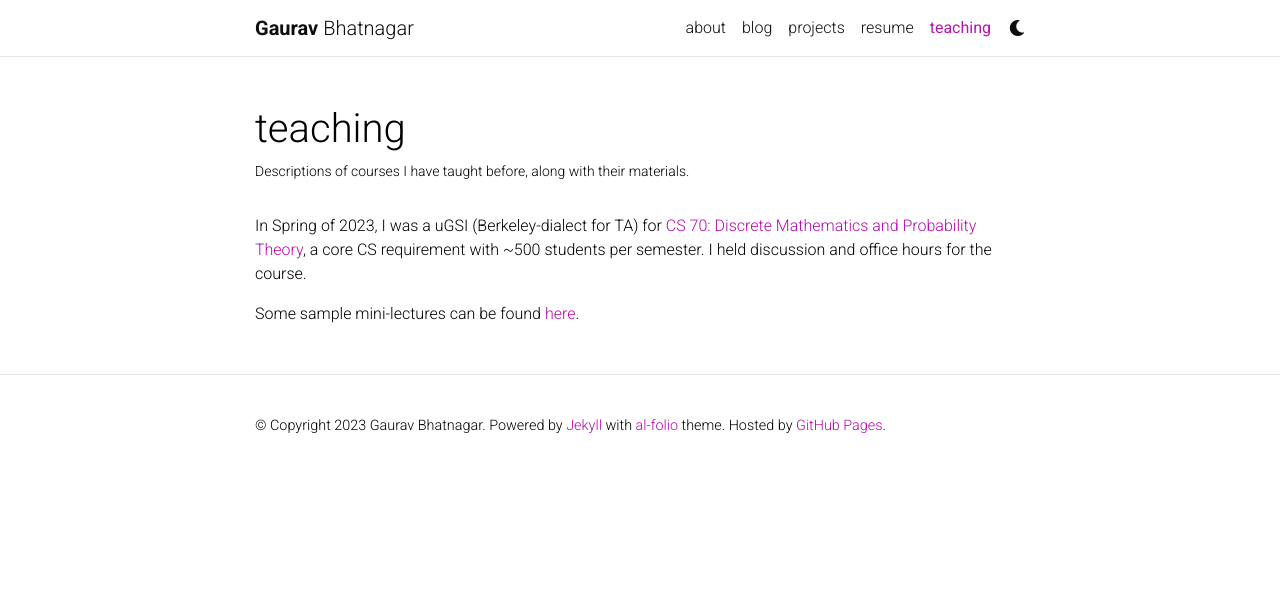
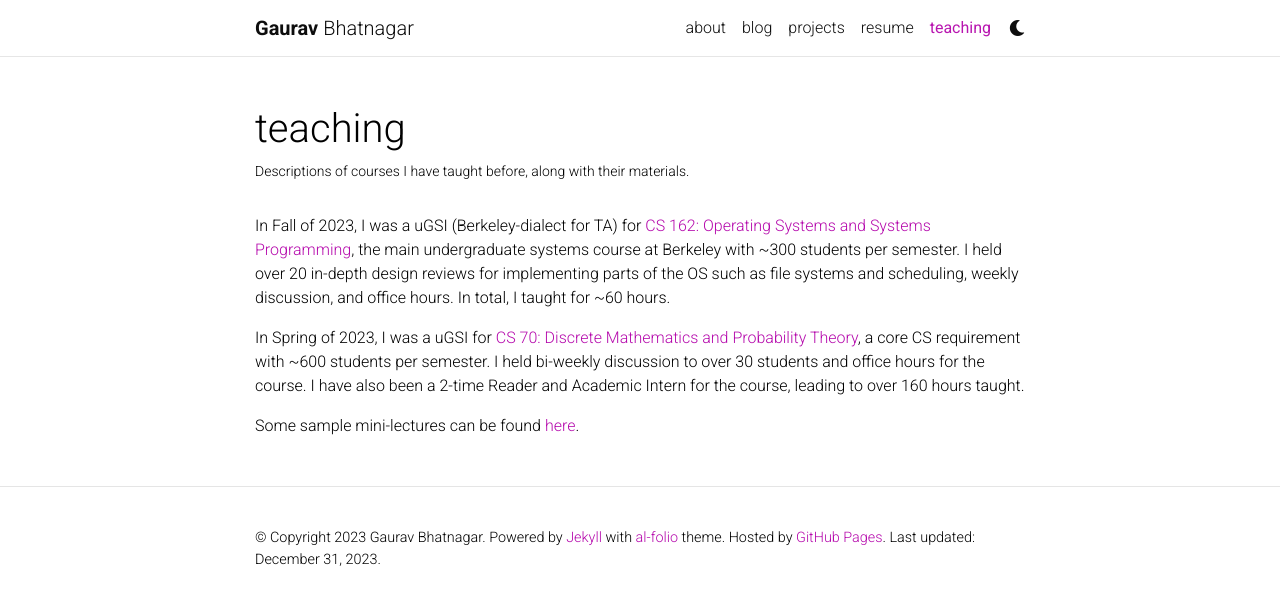
Before and after one commit to mech-a/mech-a.github.io, a Jekyll site: the page built from _pages/teaching.md, in a window 1280 px wide. Shown: the top 605 px of the page. Built offline with Jekyll 4.4.1, drawn with Linux system fonts in a browser that asks for light colours; comment, search, counter and statistics services are not loaded; a style sheet for code colours, icons or effects is not loaded.

Commit message:
end of fall 2023 semester updates except resume

```diff
--- a/_config.yml
+++ b/_config.yml
@@ -13,30 +13,29 @@ footer_text: >
   Powered by <a href="https://jekyllrb.com/" target="_blank">Jekyll</a> with <a href="https://github.com/alshedivat/al-folio">al-folio</a> theme.
   Hosted by <a href="https://pages.github.com/" target="_blank">GitHub Pages</a>.
 keywords: gaurav, bhatnagar, gauravbhatnagar, gbhatnagar, berkeley, met, ucb # add your own keywords or leave empty
-
 lang: en # the language of your site (for example: en, fr, cn, ru, etc.)
-icon: ⚛️  # the emoji used as the favicon (alternatively, provide image name in /assets/img/)
+icon: ⚛️ # the emoji used as the favicon (alternatively, provide image name in /assets/img/)
 
 url: https://gbhat.net # the base hostname & protocol for your site
 baseurl: # the subpath of your site, e.g. /blog/
-last_updated: false # set to true if you want to display last updated in the footer
-impressum_path:  # set to path to include impressum link in the footer, use the same path as permalink in a page, helps to conform with EU GDPR
+last_updated: true # set to true if you want to display last updated in the footer
+impressum_path: # set to path to include impressum link in the footer, use the same path as permalink in a page, helps to conform with EU GDPR
 
 # -----------------------------------------------------------------------------
 # Theme
 # -----------------------------------------------------------------------------
 
 # code highlighter theme
-highlight_theme_light: github   # https://github.com/jwarby/jekyll-pygments-themes
-highlight_theme_dark: native    # https://github.com/jwarby/jekyll-pygments-themes
+highlight_theme_light: github # https://github.com/jwarby/jekyll-pygments-themes
+highlight_theme_dark: native # https://github.com/jwarby/jekyll-pygments-themes
 
 # repo color theme
-repo_theme_light: default       # https://github.com/anuraghazra/github-readme-stats/blob/master/themes/README.md
-repo_theme_dark: dark           # https://github.com/anuraghazra/github-readme-stats/blob/master/themes/README.md
+repo_theme_light: default # https://github.com/anuraghazra/github-readme-stats/blob/master/themes/README.md
+repo_theme_dark: dark # https://github.com/anuraghazra/github-readme-stats/blob/master/themes/README.md
 repo_trophies:
   enabled: true
-  theme_light: flat    # https://github.com/ryo-ma/github-profile-trophy
-  theme_dark: gitdimmed  # https://github.com/ryo-ma/github-profile-trophy
+  theme_light: flat # https://github.com/ryo-ma/github-profile-trophy
+  theme_dark: gitdimmed # https://github.com/ryo-ma/github-profile-trophy
 
 # -----------------------------------------------------------------------------
 # RSS Feed
@@ -109,11 +108,11 @@ contact_note: >
 # Analytics and search engine verification
 # -----------------------------------------------------------------------------
 
-google_analytics:  # your Google Analytics measurement ID (format: G-XXXXXXXXXX)
-panelbear_analytics:  # panelbear analytics site ID (format: XXXXXXXXX)
+google_analytics: # your Google Analytics measurement ID (format: G-XXXXXXXXXX)
+panelbear_analytics: # panelbear analytics site ID (format: XXXXXXXXX)
 
-google_site_verification:  # your google-site-verification ID (Google Search Console)
-bing_site_verification:  # out your bing-site-verification ID (Bing Webmaster)
+google_site_verification: # your google-site-verification ID (Google Search Console)
+bing_site_verification: # out your bing-site-verification ID (Bing Webmaster)
 
 # -----------------------------------------------------------------------------
 # Blog
@@ -136,15 +135,15 @@ related_blog_posts:
 # Follow instructions on https://giscus.app/ to setup for your repo to fill out
 # the information below.
 giscus:
-  repo: alshedivat/al-folio      # <your-github-user-name>/<your-github-repo-name>
+  repo: alshedivat/al-folio # <your-github-user-name>/<your-github-repo-name>
   repo_id: MDEwOlJlcG9zaXRvcnk2MDAyNDM2NQ==
-  category: Comments             # name of the category under which discussions will be created
+  category: Comments # name of the category under which discussions will be created
   category_id: DIC_kwDOA5PmLc4CTBt6
-  mapping: title                 # identify discussions by post title
-  strict: 1                      # use strict identification mode
-  reactions_enabled: 1           # enable (1) or disable (0) emoji reactions
-  input_position: bottom         # whether to display input form below (bottom) or above (top) the comments
-  theme: preferred_color_scheme  # name of the color scheme (preferred works well with al-folio light/dark mode)
+  mapping: title # identify discussions by post title
+  strict: 1 # use strict identification mode
+  reactions_enabled: 1 # enable (1) or disable (0) emoji reactions
+  input_position: bottom # whether to display input form below (bottom) or above (top) the comments
+  theme: preferred_color_scheme # name of the color scheme (preferred works well with al-folio light/dark mode)
   emit_metadata: 0
   lang: en
 
@@ -174,7 +173,7 @@ collections:
     permalink: /projects/:path/
 
 news_scrollable: true # adds a vertical scroll bar if there are more than 3 news items
-news_limit: 5 # leave blank to include all the news in the `_news` folder
+news_limit: 5# leave blank to include all the news in the `_news` folder
 
 # -----------------------------------------------------------------------------
 # Jekyll settings
@@ -186,7 +185,7 @@ highlighter: rouge
 kramdown:
   input: GFM
   syntax_highlighter_opts:
-    css_class: 'highlight'
+    css_class: "highlight"
     span:
       line_numbers: false
     block:
@@ -194,7 +193,7 @@ kramdown:
       start_line: 1
 
 # Includes & excludes
-include: ['_pages']
+include: ["_pages"]
 exclude:
   - bin
   - Gemfile
@@ -233,7 +232,7 @@ defaults:
 # -----------------------------------------------------------------------------
 
 jekyll-minifier:
-  exclude: ['robots.txt']
+  exclude: ["robots.txt"]
   uglifier_args:
     harmony: true
 
@@ -248,18 +247,17 @@ jekyll-archives:
     tag: archive-tag
     category: archive-category
   permalinks:
-    year: '/blog/:year/'
-    tag: '/blog/tag/:name/'
-    category: '/blog/category/:name/'
+    year: "/blog/:year/"
+    tag: "/blog/tag/:name/"
+    category: "/blog/category/:name/"
 
-display_tags: ['formatting', 'images', 'links', 'math', 'code'] # this tags will be dispalyed on the front page of your blog
+display_tags: ["formatting", "images", "links", "math", "code"] # this tags will be dispalyed on the front page of your blog
 
 # -----------------------------------------------------------------------------
 # Jekyll Scholar
 # -----------------------------------------------------------------------------
 
 scholar:
-
   last_name: [Einstein]
   first_name: [Albert, A.]
 
@@ -288,12 +286,28 @@ badges: # Display different badges for your publications
   dimensions_badge: true # Dimensions badge (https://badge.dimensions.ai/)
 
 # Filter out certain bibtex entry keywords used internally from the bib output
-filtered_bibtex_keywords: [abbr, abstract, arxiv, bibtex_show, html, pdf, selected, supp, blog, code, poster, slides, website, preview, altmetric]
+filtered_bibtex_keywords:
+  [
+    abbr,
+    abstract,
+    arxiv,
+    bibtex_show,
+    html,
+    pdf,
+    selected,
+    supp,
+    blog,
+    code,
+    poster,
+    slides,
+    website,
+    preview,
+    altmetric,
+  ]
 
 # Maximum number of authors to be shown for each publication (more authors are visible on click)
-max_author_limit: 3  # leave blank to always show all authors
-more_authors_animation_delay: 10  # more authors are revealed on click using animation; smaller delay means faster animation
-
+max_author_limit: 3 # leave blank to always show all authors
+more_authors_animation_delay: 10 # more authors are revealed on click using animation; smaller delay means faster animation
 
 # -----------------------------------------------------------------------------
 # Jekyll Link Attributes
@@ -305,7 +319,6 @@ external_links:
   rel: external nofollow noopener
   target: _blank
   exclude:
-
 
 # -----------------------------------------------------------------------------
 # Responsive WebP Images
@@ -332,29 +345,31 @@ imagemagick:
 # -----------------------------------------------------------------------------
 
 jekyll-diagrams:
-    # configuration, see https://github.com/zhustec/jekyll-diagrams.
-    # feel free to comment out this section if not using jekyll diagrams.
-
+  # configuration, see https://github.com/zhustec/jekyll-diagrams.
+  # feel free to comment out this section if not using jekyll diagrams.
 
 # -----------------------------------------------------------------------------
 # Optional Features
 # -----------------------------------------------------------------------------
 
-enable_google_analytics:    false  # enables google analytics
-enable_panelbear_analytics: false  # enables panelbear analytics
-enable_google_verification: false  # enables google site verification
-enable_bing_verification:   false  # enables bing site verification
-enable_masonry:             true   # enables automatic project cards arrangement
-enable_math:                true   # enables math typesetting (uses MathJax)
-enable_tooltips:            false  # enables automatic tooltip links generated
-                                   # for each section titles on pages and posts
-enable_darkmode:            true   # enables switching between light/dark modes
-enable_navbar_social:       false  # enables displaying social links in the
-                                   # navbar on the about page
-enable_project_categories:  true   # enables categorization of projects into
-                                   # multiple categories
-enable_medium_zoom:         true   # enables image zoom feature (as on medium.com)
-enable_progressbar:         true   # enables a horizontal progress bar linked to the vertical scroll position
+enable_google_analytics: false # enables google analytics
+enable_panelbear_analytics: false # enables panelbear analytics
+enable_google_verification: false # enables google site verification
+enable_bing_verification: false # enables bing site verification
+enable_masonry: true # enables automatic project cards arrangement
+enable_math: true # enables math typesetting (uses MathJax)
+enable_tooltips:
+  false # enables automatic tooltip links generated
+  # for each section titles on pages and posts
+enable_darkmode: true # enables switching between light/dark modes
+enable_navbar_social:
+  false # enables displaying social links in the
+  # navbar on the about page
+enable_project_categories:
+  true # enables categorization of projects into
+  # multiple categories
+enable_medium_zoom: true # enables image zoom feature (as on medium.com)
+enable_progressbar: true # enables a horizontal progress bar linked to the vertical scroll position
 
 # -----------------------------------------------------------------------------
 # Library versions
--- a/_pages/teaching.md
+++ b/_pages/teaching.md
@@ -6,7 +6,8 @@ description: Descriptions of courses I have taught before, along with their mate
 nav: true
 nav_order: 5
 ---
+In Fall of 2023, I was a uGSI (Berkeley-dialect for TA) for [CS 162: Operating Systems and Systems Programming](https://cs162.org/), the main undergraduate systems course at Berkeley with ~300 students per semester. I held over 20 in-depth design reviews for implementing parts of the OS such as file systems and scheduling, weekly discussion, and office hours. In total, I taught for ~60 hours.
 
-In Spring of 2023, I was a uGSI (Berkeley-dialect for TA) for [CS 70: Discrete Mathematics and Probability Theory](https://www.eecs70.org/), a core CS requirement with ~500 students per semester. I held discussion and office hours for the course.
+In Spring of 2023, I was a uGSI for [CS 70: Discrete Mathematics and Probability Theory](https://www.eecs70.org/), a core CS requirement with ~600 students per semester. I held bi-weekly discussion to over 30 students and office hours for the course. I have also been a 2-time Reader and Academic Intern for the course, leading to over 160 hours taught.
 
 Some sample mini-lectures can be found [here](https://drive.google.com/drive/folders/1rammnz6rpDes94JXGDCBpnoSIOT7GKvU?usp=sharing).
```
Also changed, not shown: _news/2023-12-01-PPR.md (added, +8 -0 lines), _news/2023-12-31-CS262A.md (added, +8 -0 lines), _pages/about.md (+3 -3 lines), _pages/cv.md (+2 -1 lines), _projects/model-compression.md (added, +8 -0 lines), _projects/remark-d2.md (+1 -0 lines), assets/img/projects/remarkd2gif.gif (added).
